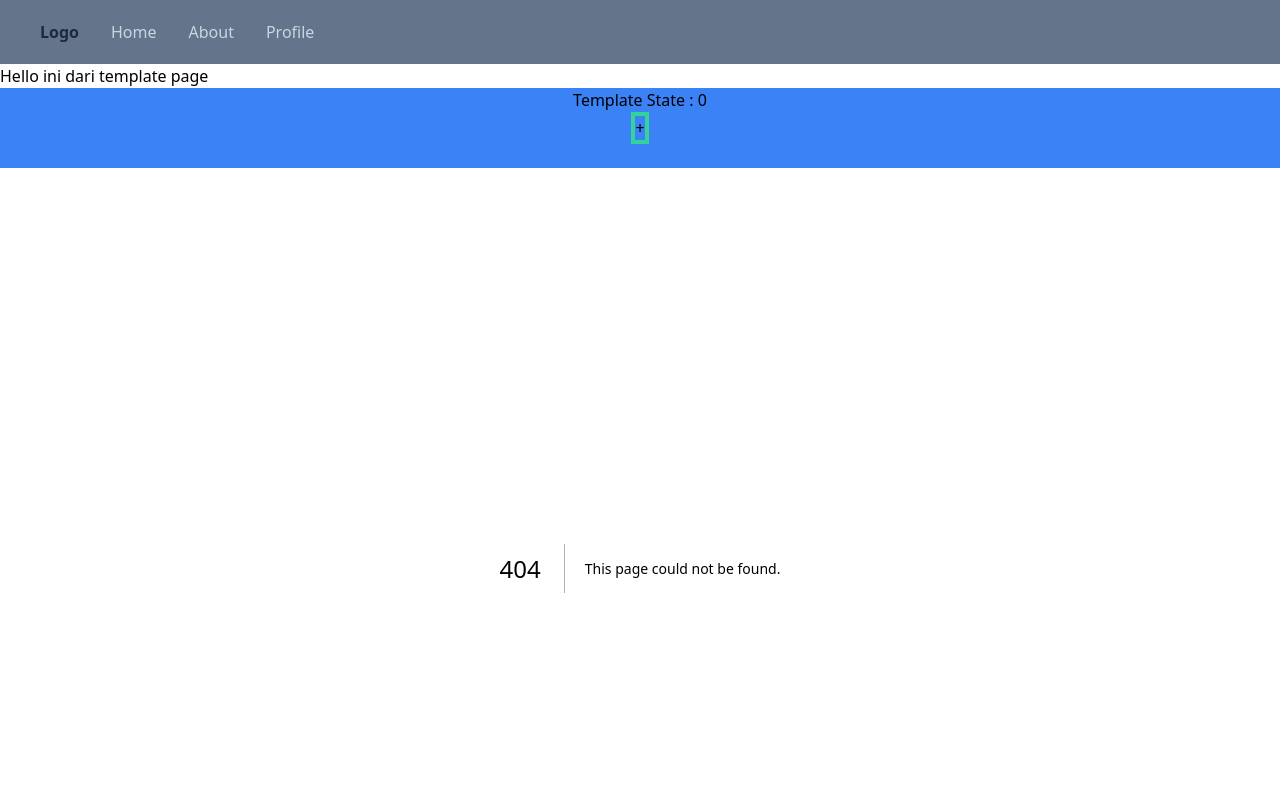
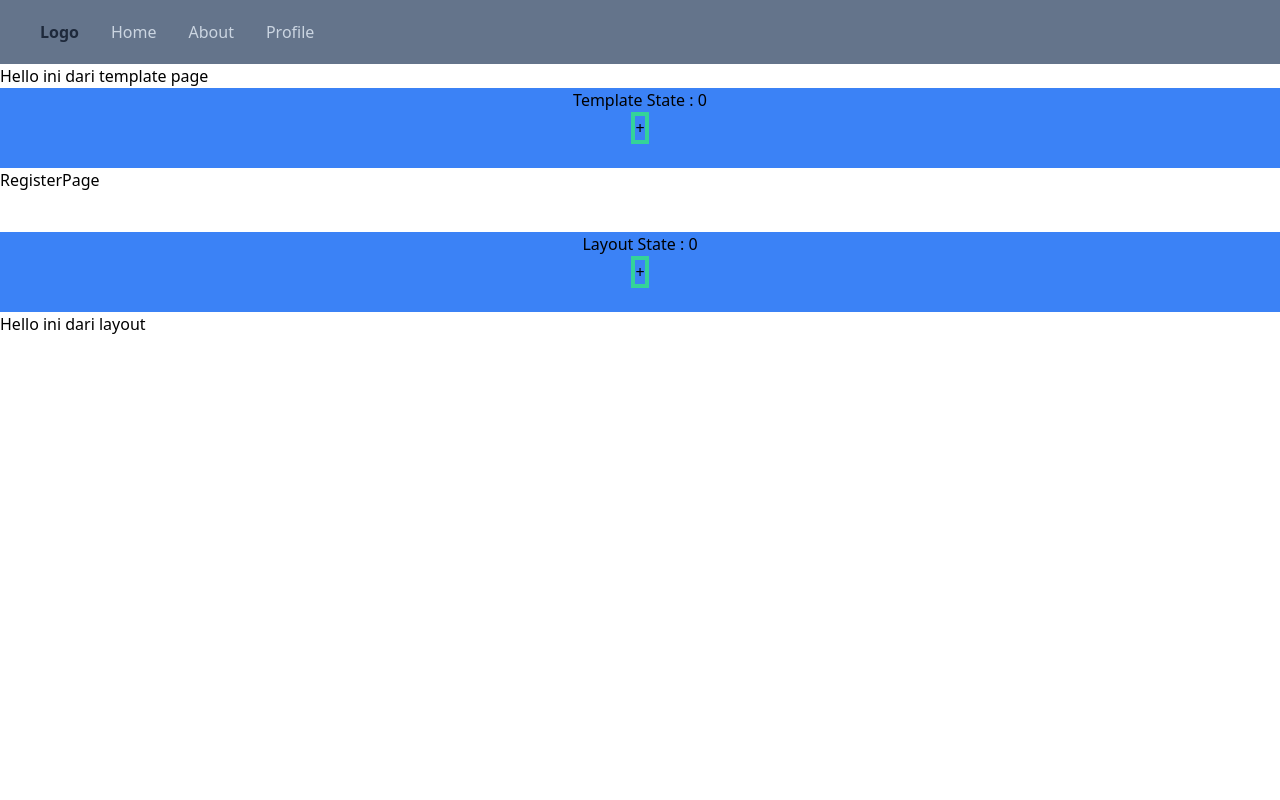
Before and after one commit to MuammarRizal/APP-ROUTER_nextjs, a Next.js app: page /register in a window 1280 px wide. Before the commit this address had no page. Shown: the top 800 px of the page. Built offline with nearby package versions, Linux system fonts and the light colour scheme.

Commit message:
group route

```diff
--- /dev/null
+++ b/src/app/(auth)/login/page.tsx
@@ -0,0 +1,7 @@
+import React from "react";
+
+const LoginPage = () => {
+  return <div>LoginPage</div>;
+};
+
+export default LoginPage;
--- /dev/null
+++ b/src/app/(auth)/register/page.tsx
@@ -0,0 +1,7 @@
+import React from "react";
+
+const RegisterPage = () => {
+  return <div>RegisterPage</div>;
+};
+
+export default RegisterPage;
```
